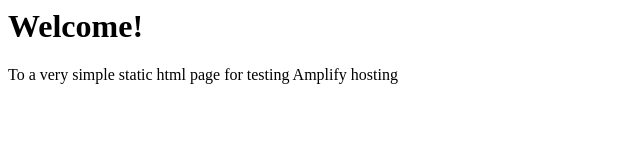
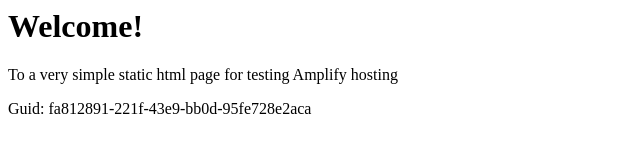
Before and after one commit to aws-aemilia-syd/Github-PR-Commit-Integration-Test-DoNotTouch-Gith-P5X5MO5I-v1-prod-ap-southeast-2, a website: page src/index.html in a window 1280 px wide. Shown: the whole page, without its empty margins (0-640 px from the left). Drawn offline with Linux system fonts and the light colour scheme.

Commit message:
commit from integ tests

```diff
--- a/src/index.html
+++ b/src/index.html
@@ -1,3 +1,5 @@
+
+
 <html lang="en">
 
 <head>
@@ -10,6 +12,6 @@
 <body>
     <h1>Welcome!</h1>
     <p>To a very simple static html page for testing Amplify hosting</p>
-</body>
+    <p>Guid: fa812891-221f-43e9-bb0d-95fe728e2aca</p></body>
 
 </html>
```
